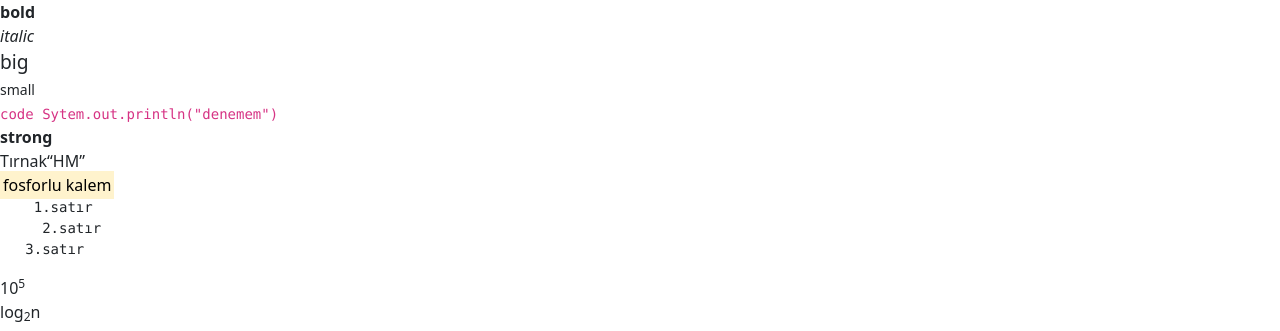
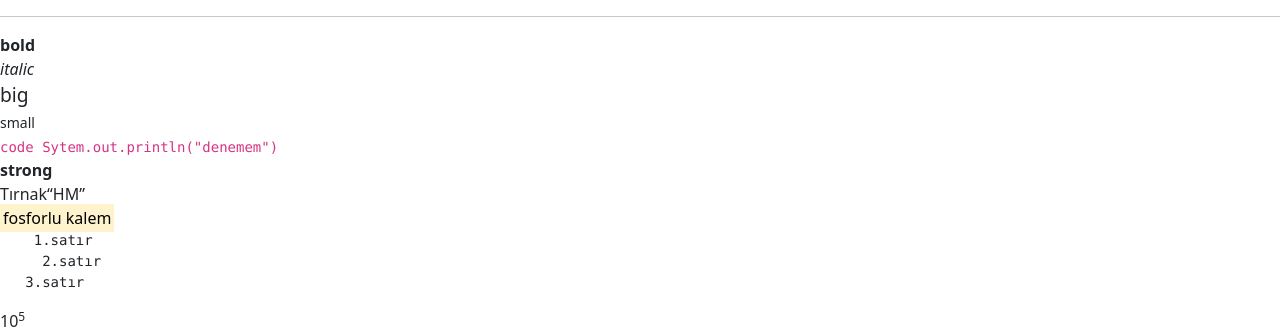
Before and after one commit to hamitmizrak/Ecodation_ReactNative_Javascript1, a plain HTML site: page index.html in a window 1280 px wide. Shown: the top 331 px of the page. Drawn offline with nearby package versions, Linux system fonts and the light colour scheme.

Commit message:
html data

```diff
--- a/index.html
+++ b/index.html
@@ -18,6 +18,8 @@
 
 <body>
     <!-- start codes -->
+
+    <hr>
     <b>bold</b> <br>
     <i>italic</i><br>
     <big>big</big><br>
@@ -42,8 +44,11 @@ log<sub>2</sub>n
     <h5>heading h5</h5>
     <h6>heading h6</h6>
     <hr>
-    <p>Lorem ipsum, dolor sit amet consectetur adipisicing elit. Fugiat odit eligendi voluptatibus. Sit repellat voluptates magni optio saepe pariatur voluptate quo, ea, quas iusto quis assumenda vel eos officia nesciunt!
-    Officia, eius maxime quis minus perspiciatis, maiores dolor ea sequi debitis sed ipsum voluptate quia nobis, nemo vero? Consequuntur iste recusandae impedit ullam dignissimos odit laboriosam consectetur tempora tempore laborum.</p>
+    <p>Lorem ipsum, dolor sit amet consectetur adipisicing elit. Fugiat odit eligendi voluptatibus. Sit repellat
+        voluptates magni optio saepe pariatur voluptate quo, ea, quas iusto quis assumenda vel eos officia nesciunt!
+        Officia, eius maxime quis minus perspiciatis, maiores dolor ea sequi debitis sed ipsum voluptate quia nobis,
+        nemo vero? Consequuntur iste recusandae impedit ullam dignissimos odit laboriosam consectetur tempora tempore
+        laborum.</p>
     <hr>
 
 
```
Also changed, not shown: img/moon.jpg (added). Lines whose indentation alone changed are shown as unchanged.
